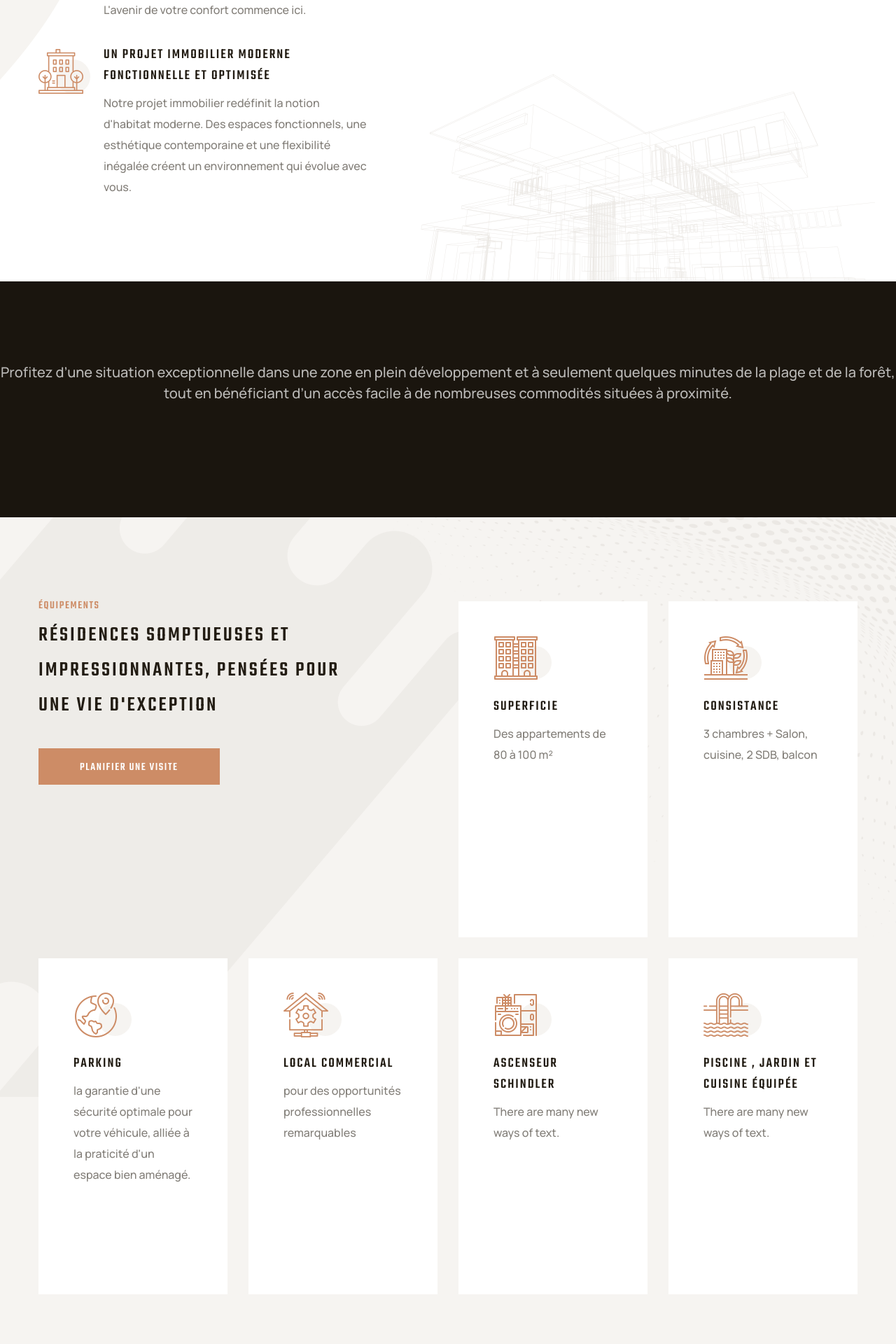
After one commit to ayoub1234gh/riadalfoutouh, a Symfony app: template templates/default/jardinsforet.html.twig in a window 1280 px wide. The commit adds this page. Shown: the part 1188-3108 px from the top of the page at 70% size. Run offline with Twig, Linux system fonts and the light colour scheme; the template is opened without the code that fills it, so the values that code supplies are empty; some libraries are stand-ins or nearby versions; some web fonts are replaced; grey boxes are pictures that could not be loaded.

Commit message:
creation page blog

```diff
--- a/templates/base.html.twig
+++ b/templates/base.html.twig
@@ -108,7 +108,7 @@
 							</a>
 							<ul class="main-menu__list">
 								<li class="dropdown current megamenu">
-									<a href="index.html">Acceuil
+									<a href="{{path('app_home')}}">Acceuil
 									</a>
 									{# <ul>
 																			<li class="current">
@@ -222,7 +222,12 @@
 											</ul>
 										</li>
 										<li>
-											<a href="{{path('app_hautstanding')}}">Moyen Standing</a>
+											<a href="#">Moyen Standing</a>
+											<ul>
+												<li><a href="{{path('app_hautstanding')}}">salam</a></li>
+												<li><a href="{{path('app_jardinsforet')}}">les jardins de la foret</a></li>
+											</ul>
+
 										</li>
 										<li>
 											<a href="{{path('app_logementsocial')}}">Logement Social</a>
@@ -246,10 +251,6 @@
 								</li>
 								 <li>
 							    	<a href="{{path('contact')}}">Contacts</a>
-								<li>
-									<a href="about.html">Contacts</a>
-
-								</li>
 							</ul>
 						</div>
 						<div class="main-menu__right">
@@ -263,7 +264,7 @@
 									</div>
 								</div> #}
 								<div class="main-menu__btn-box">
-									<a href="contact.html" class="thm-btn main-menu__btn">Schedule a Visit</a>
+									<a href="contact.html" class="thm-btn main-menu__btn">Contact-nous</a>
 								</div>
 							</div>
 						</div>
--- a/templates/default/blog.html.twig
+++ b/templates/default/blog.html.twig
@@ -198,7 +198,8 @@
 										<h3>
 											<span class="sidebar__post-content-meta">
 												<i class="fas fa-user-circle"></i>Actualités</span>
-											<a href="news-details.html"> la Taxe sur le Profit Immobilier au Maroc : Un Guide avec Calculs Exemplifiés</a>
+											<a href="news-details.html">
+												la Taxe sur le Profit Immobilier au Maroc : Un Guide avec Calculs Exemplifiés</a>
 										</h3>
 									</div>
 								</li>
--- /dev/null
+++ b/templates/default/jardinsforet.html.twig
@@ -0,0 +1,377 @@
+{% extends 'base.html.twig' %}
+
+
+{% block stylesheets %}
+	<style>
+
+		.services-three__single {
+			position: relative;
+			display: block;
+			border: 1px solid #ebe8e4;
+			padding: 38px 38px 32px;
+			margin-bottom: 30px;
+			height: 60vh;
+		}
+
+        .services-one__single-inner {
+            height: 60vh;
+        }
+	</style>
+{% endblock %}
+{% block body %}
+	<!--Page Header Start-->
+	<section class="page-header">
+		<div class="page-header-bg" style="background-image: url(assets/images/backgrounds/page-header-bg.jpg)"></div>
+		<div class="page-header__overly"></div>
+		<div class="container">
+			<div class="page-header__inner">
+				<ul class="thm-breadcrumb list-unstyled">
+					<li>
+						<a href="index.html">Résidences</a>
+					</li>
+					<li>
+						<span>/</span>
+					</li>
+					<li>Moyen standing</li>
+				</ul>
+				<h2>LES JARDINS DE LA FORET</h2>
+			</div>
+		</div>
+	</section>
+	<!--Page Header End-->
+
+
+	<!--New Concept Two Start-->
+	<section class="new-concept-two">
+		<div class="new-concept-two__shape-1 float-bob-y">
+			<img src="assets/images/shapes/new-concept-two-shape-1.png" alt="">
+		</div>
+		<div class="new-concept-two__shape-2 float-bob-x">
+			<img src="assets/images/shapes/new-concept-two-shape-2.png" alt="">
+		</div>
+		<div class="container">
+			<div class="row">
+				<div class="col-xl-5 col-lg-6">
+					<div class="new-concept-two__left">
+						<div class="section-title text-left">
+							<span class="section-title__tagline">by Riad al foutouh</span>
+							<h2 class="section-title__title">Projet La forêt : Rompez avec le stress de la ville !
+							</h2>
+						</div>
+						<p class="new-concept__text">Le Projet les Jardins de la Forêt de Riad al foutouh - Mohammedia est composé d’immeubles en R+4 et propose des appartements spacieux d’une superficie variant entre 80 et 100 m², comprenant 3 chambres + salon et une cuisine équipée.
+						</p>
+						<ul class="new-concept__points list-unstyled">
+							<li>
+								<div class="icon">
+									<span class="icon-manhattan"></span>
+								</div>
+								<div class="text">
+									<h3>Un projet immobilier neuf, fermé et sécurisé</h3>
+									<p>Des résidences de standing élevé, alliant sécurité et modernité dans un environnement fermé. L'avenir de votre confort commence ici.
+									</p>
+								</div>
+							</li>
+							<li>
+								<div class="icon">
+									<span class="icon-apartment-1"></span>
+								</div>
+								<div class="text">
+									<h3>Un projet immobilier moderne fonctionnelle et optimisée</h3>
+									<p>Notre projet immobilier redéfinit la notion d'habitat moderne. Des espaces fonctionnels, une esthétique contemporaine et une flexibilité inégalée créent un environnement qui évolue avec vous.
+									</p>
+								</div>
+							</li>
+						</ul>
+					</div>
+				</div>
+				<div class="col-xl-7 col-lg-6">
+					<div class="new-concept-two__right">
+						<div class="new-concept-two__img">
+							<img src="assets/images/resources/new-concept-two-img-1.jpg" alt="">
+						</div>
+					</div>
+				</div>
+			</div>
+		</div>
+	</section>
+	<!--New Concept Two End-->
+
+	<!--CTA Two Start-->
+	<section class="cta-two cta-four">
+		<div class="cta-two__bg" data-jarallax data-speed="0.2" data-imgposition="50% 0%" style="background-image: url(assets/images/resources/cta-two-bg-img-1.jpg);"></div>
+		<div
+			class="cta-two__inner">
+			{# <h3 class="cta-two__title">Schedule a building visit</h3> #}
+			<p class="cta-two__text">Profitez d’une situation exceptionnelle dans une zone en plein développement et à seulement quelques minutes de la plage et de la forêt, tout en bénéficiant d’un accès facile à de nombreuses commodités situées à proximité.</p>
+			{# <div class="cta-two__btn-box">
+			                    <a href="contact.html" class="cta-two__btn thm-btn">Send a request</a>
+			                </div> #}
+		</div>
+	</section>
+	<!--CTA Two End-->
+
+	<!--Services One Start-->
+	<section class="services-one">
+		<div class="services-one__shape-1 float-bob-x">
+			<img src="assets/images/shapes/services-one-shape-1.png" alt="">
+		</div>
+		<div class="services-one__shape-2 float-bob-x">
+			<img src="assets/images/shapes/services-one-shape-2.png" alt="">
+		</div>
+		<div class="container">
+			<div class="row">
+				<div class="col-xl-6 col-lg-12">
+					<div class="services-one__left">
+						<div class="section-title text-left">
+							<span class="section-title__tagline">Équipements</span>
+							<h2 class="section-title__title">RÉSIDENCES SOMPTUEUSES ET IMPRESSIONNANTES, PENSÉES POUR UNE VIE D'EXCEPTION</h2>
+						</div>
+						<div class="services-one__btn-box">
+							<a href="services.html" class="thm-btn services-one__btn">planifier une visite</a>
+						</div>
+					</div>
+				</div>
+				<!--Services One Single Start-->
+				<div class="col-xl-3 col-lg-4 col-md-6 wow fadeInUp" data-wow-delay="100ms">
+					<div class="services-one__single">
+						<div class="services-one__single-inner">
+							<div class="services-one__single-bg" style="background-image: url(assets/images/backgrounds/services-one-single-bg.jpg);"></div>
+							<div class="services-one__icon">
+								<span class="icon-residential"></span>
+							</div>
+							<h3 class="services-one__title">
+								<a href="services.html">Superficie</a>
+							</h3>
+							<p class="services-one__text">Des appartements de 80 à 100 m²</p>
+						</div>
+					</div>
+				</div>
+				<!--Services One Single End-->
+				<!--Services One Single Start-->
+				<div class="col-xl-3 col-lg-4 col-md-6 wow fadeInUp" data-wow-delay="200ms">
+					<div class="services-one__single">
+						<div class="services-one__single-inner">
+							<div class="services-one__single-bg" style="background-image: url(assets/images/backgrounds/services-one-single-bg.jpg);"></div>
+							<div class="services-one__icon">
+								<span class="icon-sustainable"></span>
+							</div>
+							<h3 class="services-one__title">
+								<a href="services.html">Consistance
+								</a>
+							</h3>
+							<p class="services-one__text">3 chambres + Salon, cuisine, 2 SDB, balcon</p>
+						</div>
+					</div>
+				</div>
+				<!--Services One Single End-->
+				<!--Services One Single Start-->
+				<div class="col-xl-3 col-lg-4 col-md-6 wow fadeInUp" data-wow-delay="300ms">
+					<div class="services-one__single">
+						<div class="services-one__single-inner">
+							<div class="services-one__single-bg" style="background-image: url(assets/images/backgrounds/services-one-single-bg.jpg);"></div>
+							<div class="services-one__icon">
+								<span class="icon-world"></span>
+							</div>
+							<h3 class="services-one__title">
+								<a href="services.html">Parking</a>
+							</h3>
+							<p class="services-one__text">la garantie d'une sécurité optimale pour votre véhicule, alliée à la praticité d'un espace bien aménagé.</p>
+						</div>
+					</div>
+				</div>
+				<!--Services One Single End-->
+				<!--Services One Single Start-->
+				<div class="col-xl-3 col-lg-4 col-md-6 wow fadeInUp" data-wow-delay="400ms">
+					<div class="services-one__single">
+						<div class="services-one__single-inner">
+							<div class="services-one__single-bg" style="background-image: url(assets/images/backgrounds/services-one-single-bg.jpg);"></div>
+							<div class="services-one__icon">
+								<span class="icon-home-automation"></span>
+							</div>
+							<h3 class="services-one__title">
+								<a href="services.html">LOcal commercial</a>
+							</h3>
+							<p class="services-one__text">pour des opportunités professionnelles remarquables</p>
+						</div>
+					</div>
+				</div>
+				<!--Services One Single End-->
+				<!--Services One Single Start-->
+				<div class="col-xl-3 col-lg-4 col-md-6 wow fadeInUp" data-wow-delay="500ms">
+					<div class="services-one__single">
+						<div class="services-one__single-inner">
+							<div class="services-one__single-bg" style="background-image: url(assets/images/backgrounds/services-one-single-bg.jpg);"></div>
+							<div class="services-one__icon">
+								<span class="icon-electric-appliance"></span>
+							</div>
+							<h3 class="services-one__title">
+								<a href="services.html">Ascenseur SCHINDLER
+								</a>
+							</h3>
+							<p class="services-one__text">There are many new ways of text.</p>
+						</div>
+					</div>
+				</div>
+				<!--Services One Single End-->
+				<!--Services One Single Start-->
+				<div class="col-xl-3 col-lg-4 col-md-6 wow fadeInUp" data-wow-delay="600ms">
+					<div class="services-one__single">
+						<div class="services-one__single-inner">
+							<div class="services-one__single-bg" style="background-image: url(assets/images/backgrounds/services-one-single-bg.jpg);"></div>
+							<div class="services-one__icon">
+								<span class="icon-swimming-pool"></span>
+							</div>
+							<h3 class="services-one__title">
+								<a href="services.html">piscine , jardin et Cuisine équipée</a>
+							</h3>
+							<p class="services-one__text">There are many new ways of text.</p>
+						</div>
+					</div>
+				</div>
+				<!--Services One Single End-->
+			</div>
+		</div>
+	</section>
+	<!--Services One End-->
+
+	<!--CTA Two Start-->
+	<section class="cta-two cta-four">
+		<div class="cta-two__bg" data-jarallax data-speed="0.2" data-imgposition="50% 0%" style="background-image: url(assets/images/resources/cta-two-bg-img-1.jpg);"></div>
+		<div class="cta-two__inner">
+			<h3 class="cta-two__title">Organisez votre visite sur place</h3>
+			<p class="cta-two__text">notre equipe commerciale vous acceuille 7j/7 du lundi au dimanche de 9h à 19h
+			</p>
+			<div class="cta-two__btn-box">
+				<a href="contact.html" class="cta-two__btn thm-btn">reserver maintenant</a>
+			</div>
+		</div>
+	</section>
+	<!--CTA Two End-->
+	<!--Services Three Start-->
+	<section class="services-three">
+		<div class="container">
+			<div class="section-title text-center">
+				<span class="section-title__tagline">oiur services</span>
+				<h2 class="section-title__title">outstanding luxury</h2>
+			</div>
+			<div
+				class="row">
+				<!--Services Three Single Start-->
+				<div class="col-xl-4 col-lg-6 col-md-6 wow fadeInUp" data-wow-delay="100ms">
+					<div class="services-three__single">
+						<h3 class="services-three__title">
+							<a href="services.html">Smart living</a>
+						</h3>
+						<ul class="list-unstyled services-three__list">
+							<li>
+								<div class="">
+									<i class="far fa-check-circle"></i>
+								</div>
+								<div class="text">
+									<p>Qu’il s’agisse des magasins situés sur le boulevard ou sur l’allée piétonne, cœur battant du projet, ils bénéficieront tous d’un flux de clientèle important et viendront répondre à la demande élevée de commerces de proximité pour les futurs résidents du projet les jardins de la forêt.
+									</p>
+								</div>
+							</li>
+
+						</ul>
+					</div>
+				</div>
+				<!--Services Three Single End-->
+				<!--Services Three Single Start-->
+				<div class="col-xl-4 col-lg-6 col-md-6 wow fadeInUp" data-wow-delay="200ms">
+					<div class="services-three__single">
+						<h3 class="services-three__title">
+							<a href="services.html">All amenities</a>
+						</h3>
+						<ul class="list-unstyled services-three__list">
+							<li>
+								<div class="">
+									<i class="far fa-check-circle"></i>
+								</div>
+								<div class="text">
+									<p>À l’entrée de Mohammedia et à seulement 5 min de la forêt, Les jardins de la forêt se situe dans un quartier dynamique et en plein essor qui garantira la prospérité de votre activité.</p>
+								</div>
+							</li>
+
+						</ul>
+					</div>
+				</div>
+				<!--Services Three Single End-->
+				<!--Services Three Single Start-->
+				<div class="col-xl-4 col-lg-6 col-md-6 wow fadeInUp" data-wow-delay="300ms">
+					<div class="services-three__single">
+						<h3 class="services-three__title">
+							<a href="services.html">Modern technology</a>
+						</h3>
+						<ul class="list-unstyled services-three__list">
+							<li>
+								<div class="">
+									<i class="far fa-check-circle"></i>
+								</div>
+								<div class="text">
+									<p>Le projet les jardins de la forêt de Riad Al foutouh vous propose également votre futur local commercial à Mohammedia d’une superficie minimale de 27 m².</p>
+								</div>
+							</li>
+
+						</ul>
+					</div>
+				</div>
+
+				{# <div class="col-xl-3 col-lg-6 col-md-6 wow fadeInUp" data-wow-delay="400ms">
+				                        <div class="services-three__single">
+				                            <h3 class="services-three__title"><a href="services.html">Attractive location</a></h3>
+				                            <ul class="list-unstyled services-three__list">
+				                                <li>
+				                                    <div class="icon">
+				                                        <i class="fa fa-check"></i>
+				                                    </div>
+				                                    <div class="text">
+				                                        <p>24-hour Reception</p>
+				                                    </div>
+				                                </li>
+				                                <li>
+				                                    <div class="icon">
+				                                        <i class="fa fa-check"></i>
+				                                    </div>
+				                                    <div class="text">
+				                                        <p>Check in-out</p>
+				                                    </div>
+				                                </li>
+				                                <li>
+				                                    <div class="icon">
+				                                        <i class="fa fa-check"></i>
+				                                    </div>
+				                                    <div class="text">
+				                                        <p>Breakfast Buffet</p>
+				                                    </div>
+				                                </li>
+				                                <li>
+				                                    <div class="icon">
+				                                        <i class="fa fa-check"></i>
+				                                    </div>
+				                                    <div class="text">
+				                                        <p>Lunch from 11.00</p>
+				                                    </div>
+				                                </li>
+				                                <li>
+				                                    <div class="icon">
+				                                        <i class="fa fa-check"></i>
+				                                    </div>
+				                                    <div class="text">
+				                                        <p>Dinner from 17.30</p>
+				                                    </div>
+				                                </li>
+				                            </ul>
+				                        </div>
+				                    </div> #}
+				<!--Services Three Single End-->
+			</div>
+		</div>
+	</section>
+	<!--Services Three End-->
+
+{% endblock %}
+
+{% block javascripts %}
+	 <script></script>
+{% endblock %}
```
Also changed, not shown: src/Controller/HomeController.php (+10 -9 lines), templates/default/ainborja.html.twig (+16 -16 lines), templates/default/hautstanding.html.twig (+6 -1 lines), templates/default/home.html.twig (+86 -143 lines). Lines whose indentation alone changed are shown as unchanged.
